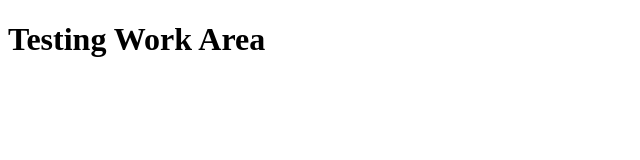
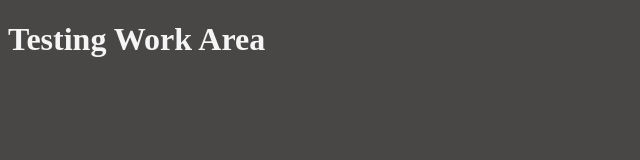
Before and after one commit to gitprolsu/2022test, a plain HTML site: page index.html in a window 1280 px wide. Shown: the whole page, without its empty margins (0-640 px from the left). Drawn offline with Linux system fonts and the light colour scheme.

Commit message:
added css file

```diff
--- a/index.html
+++ b/index.html
@@ -5,6 +5,7 @@
     <meta http-equiv="X-UA-Compatible" content="IE=edge">
     <meta name="viewport" content="width=device-width, initial-scale=1.0">
     <title>Testing Area</title>
+    <link rel="stylesheet" href="style.css">
 </head>
 <body>
     <h1>Testing Work Area</h1>
--- /dev/null
+++ b/style.css
@@ -0,0 +1,4 @@
+body {
+    background-color: rgb(73, 70, 70);
+    color: whitesmoke;
+}
```
